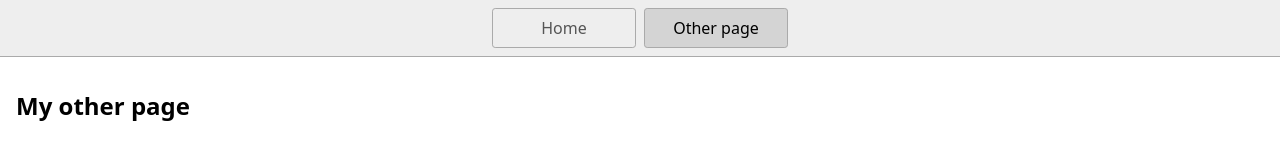
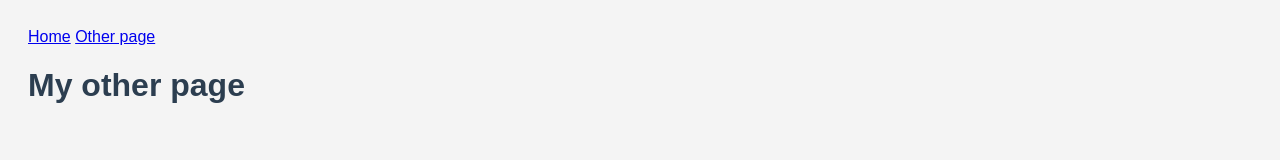
Before and after one commit to Mkrivak/ms2026tipovacka, a website: page page2.html in a window 1280 px wide. Drawn offline with Linux system fonts and the light colour scheme.

Commit message:
Push hockey betting website files

```diff
--- /dev/null
+++ b/app.js
@@ -0,0 +1,6 @@
+console.log('Hockey Betting App Loaded');
+
+// Functionality for the betting app goes here
+function placeBet() {
+    console.log('Bet placed!');
+}
--- a/styles.css
+++ b/styles.css
@@ -1,46 +1,10 @@
-* {
-  box-sizing: border-box;
-}
-
 body {
-  margin: 0;
-  font-family: system-ui, sans-serif;
-  color: black;
-  background-color: white;
-}
-
-nav {
-  display: flex;
-  flex-wrap: wrap;
-  align-items: center;
-  justify-content: center;
-  padding: 0.5rem;
-  gap: 0.5rem;
-  border-bottom: solid 1px #aaa;
-  background-color: #eee;
-}
-
-nav a {
-  display: inline-block;
-  min-width: 9rem;
-  padding: 0.5rem;
-  border-radius: 0.2rem;
-  border: solid 1px #aaa;
-  text-align: center;
-  text-decoration: none;
-  color: #555;
-}
-
-nav a[aria-current='page'] {
-  color: #000;
-  background-color: #d4d4d4;
-}
-
-main {
-  padding: 1rem;
+    font-family: Arial, sans-serif;
+    background-color: #f4f4f4;
+    color: #333;
+    padding: 20px;
 }
 
 h1 {
-  font-weight: bold;
-  font-size: 1.5rem;
+    color: #2c3e50;
 }
```
Also changed, not shown: index.html (+7 -29 lines).
